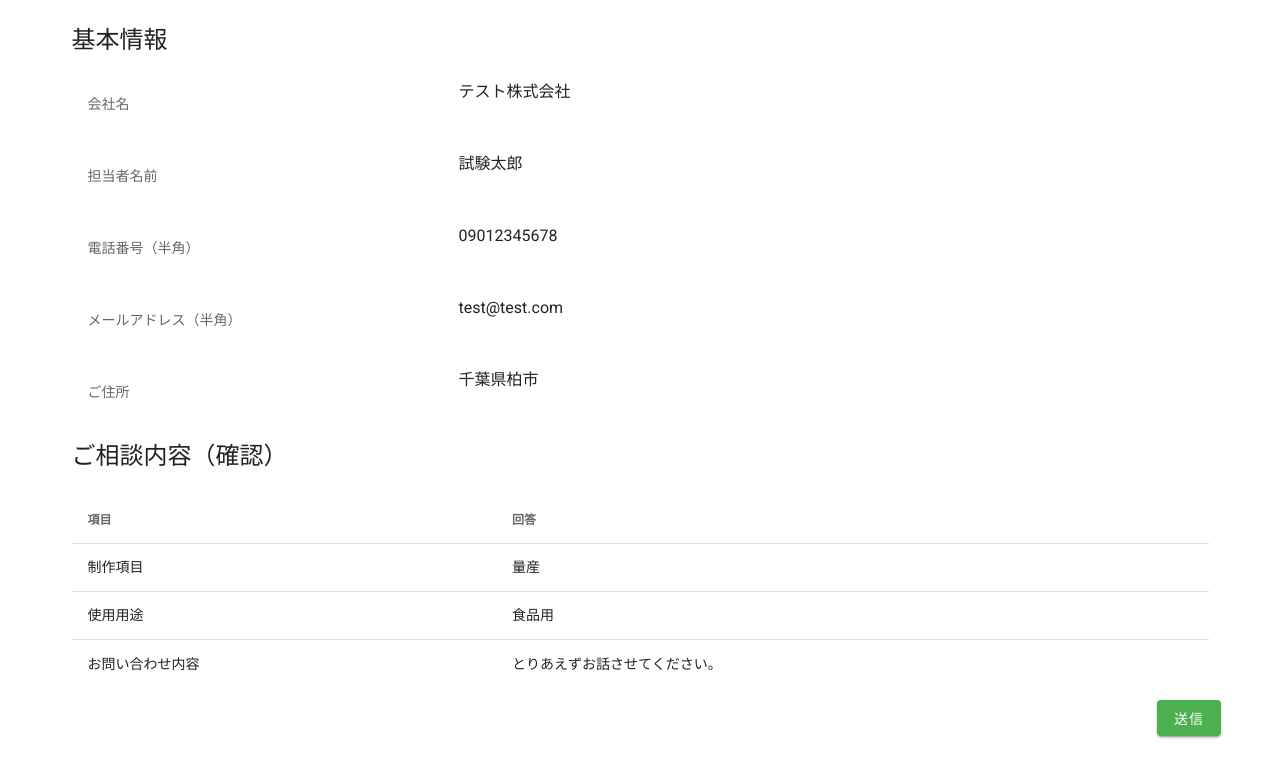
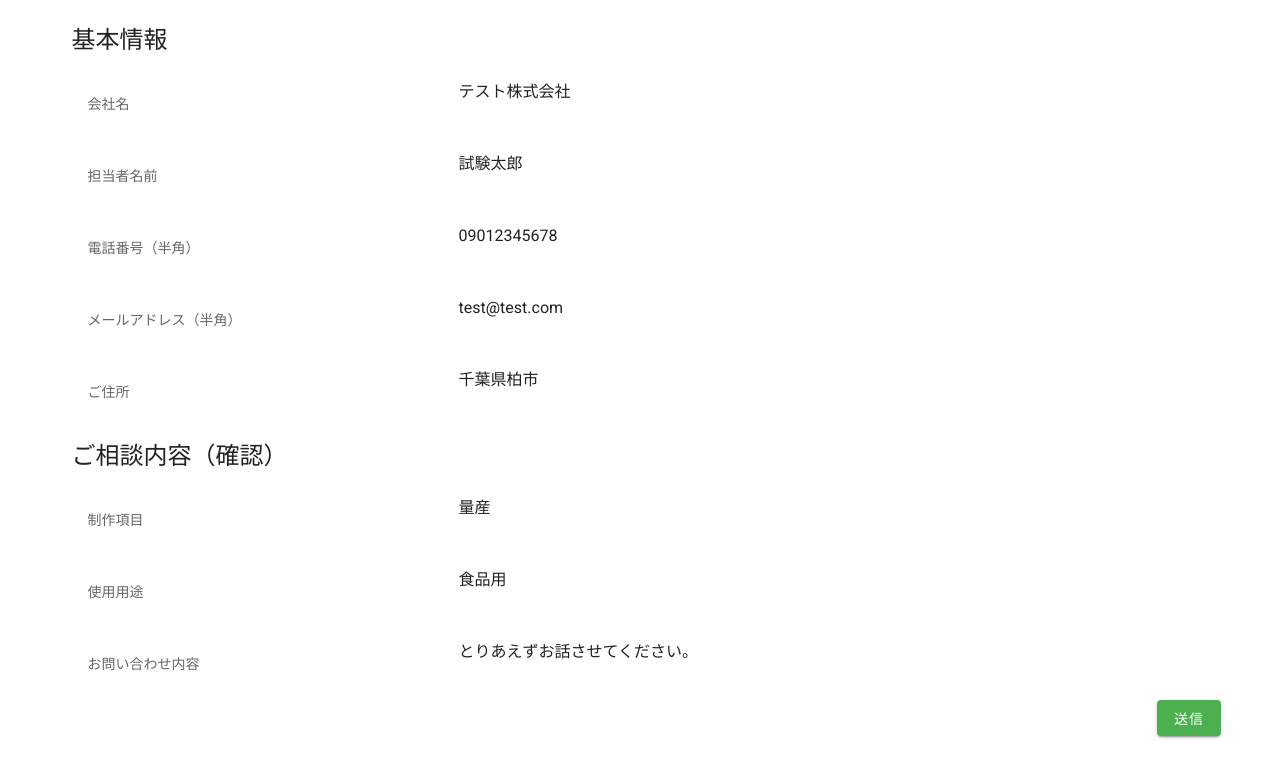
Before and after one commit to telumo/lp-form-proto, a Nuxt app: page /confirm/soudan in a window 1280 px wide. Shown: the top 778 px of the page. Built offline with nearby package versions, Linux system fonts and the light colour scheme.

Commit message:
相談内容をテキストっぽく

```diff
--- a/pages/confirm/soudan.vue
+++ b/pages/confirm/soudan.vue
@@ -45,24 +45,28 @@
       <v-col cols="12" class="headline"> ご相談内容（確認） </v-col>
     </v-row>
     <v-row>
-      <v-col>
-        <v-simple-table>
-          <template v-slot:default>
-            <thead>
-              <tr>
-                <th class="text-left">項目</th>
-                <th class="text-left">回答</th>
-              </tr>
-            </thead>
-            <tbody>
-              <tr v-for="item in items" :key="item.name">
-                <td>{{ item.name }}</td>
-                <td>{{ item.answer }}</td>
-              </tr>
-            </tbody>
-          </template>
-        </v-simple-table>
-      </v-col>
+      <v-container fluid>
+        <v-row>
+          <v-col cols="4">
+            <v-subheader>制作項目</v-subheader>
+          </v-col>
+          <v-col cols="8"> 量産 </v-col>
+        </v-row>
+
+        <v-row>
+          <v-col cols="4">
+            <v-subheader>使用用途</v-subheader>
+          </v-col>
+          <v-col cols="8"> 食品用 </v-col>
+        </v-row>
+
+        <v-row>
+          <v-col cols="4">
+            <v-subheader>お問い合わせ内容</v-subheader>
+          </v-col>
+          <v-col cols="8"> とりあえずお話させてください。 </v-col>
+        </v-row>
+      </v-container>
     </v-row>
     <v-row>
       <v-spacer />
@@ -70,17 +74,3 @@
     </v-row>
   </v-container>
 </template>
-
-<script>
-export default {
-  data() {
-    return {
-      items: [
-        { name: "制作項目", answer: "量産" },
-        { name: "使用用途", answer: "食品用" },
-        { name: "お問い合わせ内容", answer: "とりあえずお話させてください。" },
-      ],
-    };
-  },
-};
-</script>
```
